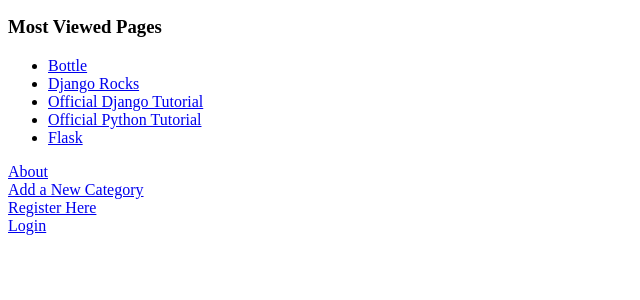
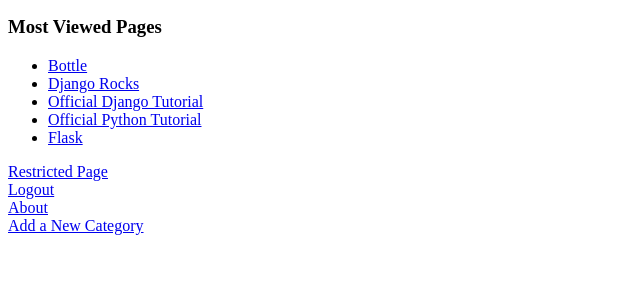
Before and after one commit to cspears2002/rango_tutorial, a Django app: page /rango/ in a window 1280 px wide. Shown: the part 195-495 px from the top of the page, without its empty margins (0-640 px from the left). Run offline with Django 3.2, Linux system fonts and the light colour scheme; a user stored in the database is signed in; data comes from the database, SQL or seed files in the repository; both versions use the stored data as it was after the commit; parts of the project's set-up code (start-up, migrations or seed data) failed here and were passed over.

Commit message:
User can logout.

```diff
--- a/tango_with_django_project/rango/urls.py
+++ b/tango_with_django_project/rango/urls.py
@@ -9,5 +9,6 @@
   url(r'^category/(?P<category_name_url>\w+)/add_page/$', views.add_page, name='add_page'),
   url(r'^register/$', views.register, name='register'),
   url(r'^login/$', views.user_login, name='login'),
-  url(r'^restricted/', views.restricted, name='restricted'),
+  url(r'^restricted/$', views.restricted, name='restricted'),
+  url(r'^logout/$', views.user_logout, name='logout'),
 )
--- a/tango_with_django_project/rango/views.py
+++ b/tango_with_django_project/rango/views.py
@@ -1,4 +1,4 @@
-from django.contrib.auth import authenticate, login
+from django.contrib.auth import authenticate, login, logout
 from django.contrib.auth.decorators import login_required
 from django.http import HttpResponse, HttpResponseRedirect
 from django.template import RequestContext
@@ -153,3 +153,8 @@
 @login_required
 def restricted(request):
   return HttpResponse("Since you're logged in, you can see this text.")
+
+@login_required
+def user_logout(request):
+  logout(request)
+  return HttpResponseRedirect('/rango/')
--- a/tango_with_django_project/templates/rango/index.html
+++ b/tango_with_django_project/templates/rango/index.html
@@ -38,10 +38,17 @@
       <strong>There are no pages present.</strong>
     {% endif %}
 
+    {% if user.is_authenticated %}
+    <a href="/rango/restricted/">Restricted Page</a><br />
+    <a href="/rango/logout">Logout</a><br />
+    {% else %}
+    <a href="/rango/register">Register Here</a><br />
+    <a href="/rango/login/">Login</a><br />
+    {% endif %}
+
     <a href="/rango/about">About</a><br />
     <a href="/rango/add_category">Add a New Category</a><br />
-    <a href="/rango/register">Register Here</a><br />
-    <a href="/rango/login/">Login</a>
+
   </body>
 
 </html>
```
Also changed, not shown: tango_with_django_project/rango.db, 2 other files.
